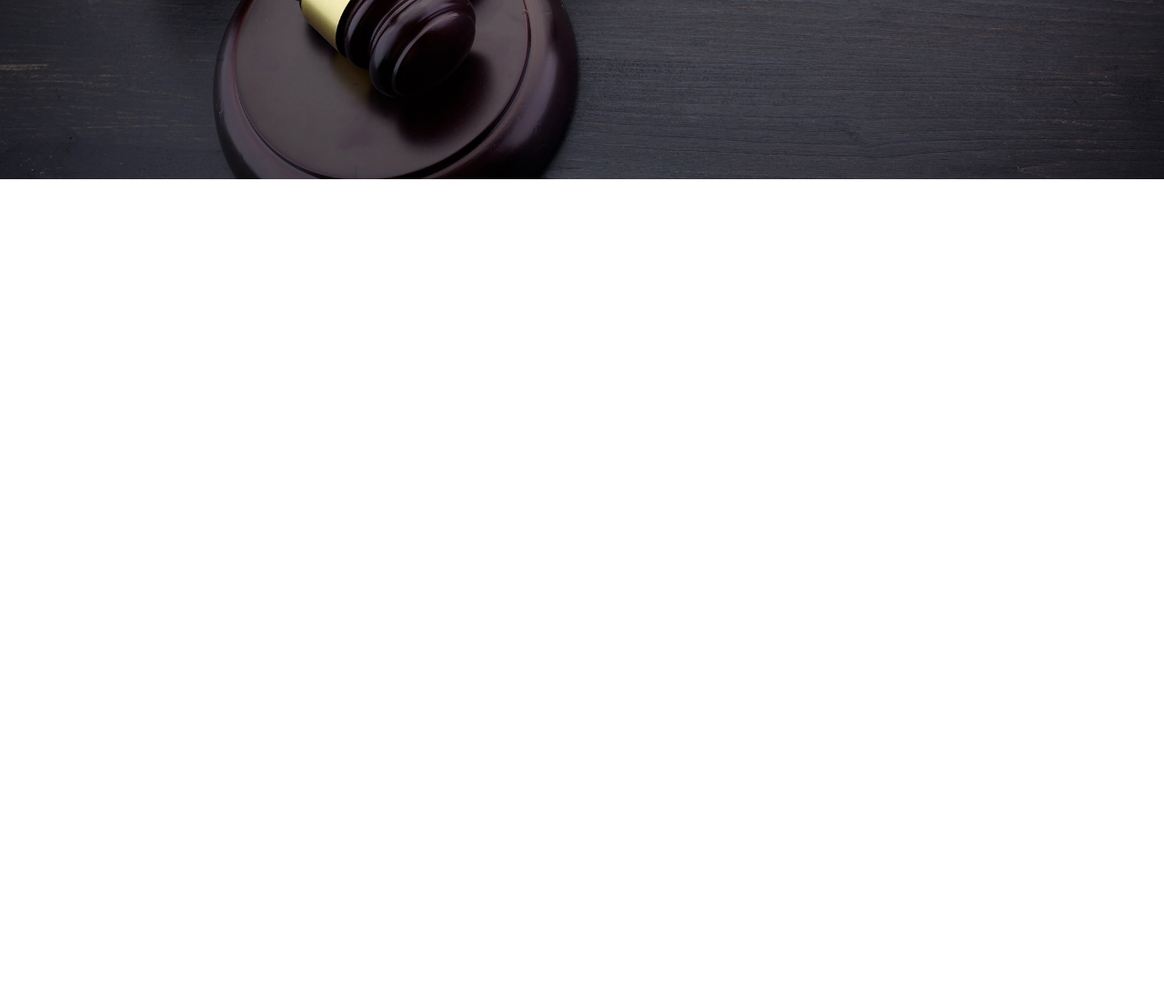
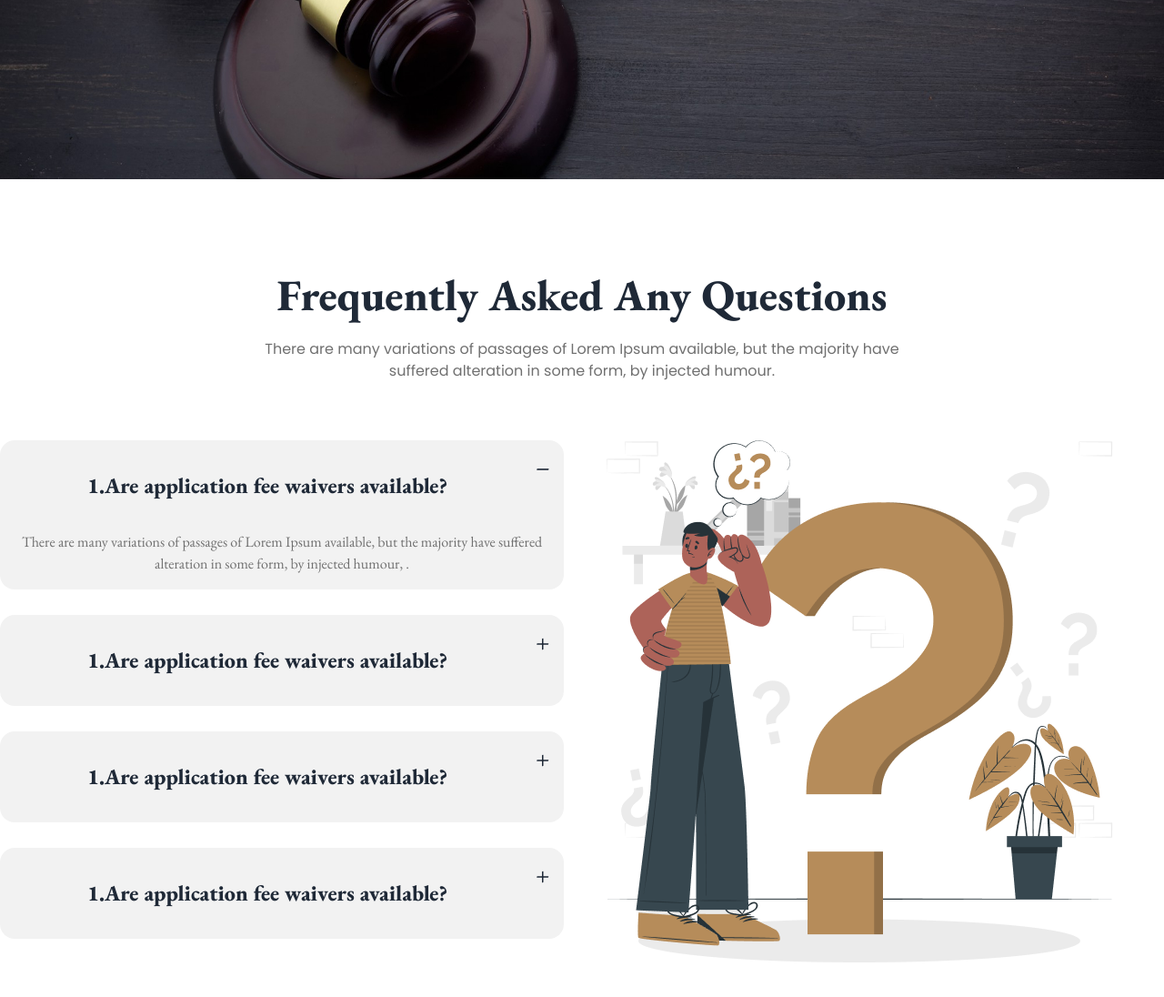
Before and after one commit to hafizur45/legal-solution, a plain HTML site: page index.html in a window 1280 px wide. Shown: the part 2789-3885 px from the top of the page at 91% size. Before the commit the page ends 3089 px from the top, so only its background shows below. Drawn offline with nearby package versions, Linux system fonts and the light colour scheme.

Commit message:
faq added

```diff
--- a/index.html
+++ b/index.html
@@ -293,6 +293,63 @@
 
     </section>
 
+    <!-- faq -->
+
+    <section class="my-24 text-center">
+        <h2 class="text-5xl font-extrabold">Frequently Asked Any Questions</h2>
+        <p class="font-poppins text-base text-text-primary mt-6">There are many variations of passages of Lorem Ipsum available, but the majority have <br> suffered alteration in some form, by injected humour.</p>
+
+        <div class="flex flex-col gap-10 lg:flex-row mt-16">
+            <div class="flex-1 space-y-7" >
+                <div class="collapse collapse-plus bg-base-200">
+                    <input type="radio" name="my-accordion-3" checked="checked" />
+                    <div class="collapse-title text-2xl font-extrabold h-[100px] flex items-center justify-center">
+                     1.Are application fee waivers available?
+                    </div>
+                    <div class="collapse-content text-base text-[#707070]">
+                      <p>There are many variations of passages of Lorem Ipsum available, but the majority have suffered alteration in some form, by injected humour, . </p>
+                    </div>
+                  </div>
+                  <div class="collapse collapse-plus bg-base-200">
+                    <input type="radio" name="my-accordion-3" />
+                    <div class="collapse-title text-2xl font-extrabold h-[100px] flex items-center justify-center">
+                        1.Are application fee waivers available?
+                       </div>
+                       <div class="collapse-content text-base text-[#707070]">
+                         <p>There are many variations of passages of Lorem Ipsum available, but the majority have suffered alteration in some form, by injected humour, . </p>
+                       </div>
+                    </div>
+                  <div class="collapse collapse-plus bg-base-200">
+                    <input type="radio" name="my-accordion-3" />
+                    <div class="collapse-title text-2xl font-extrabold h-[100px] flex items-center justify-center">
+                        1.Are application fee waivers available?
+                       </div>
+                       <div class="collapse-content text-base text-[#707070]">
+                         <p>There are many variations of passages of Lorem Ipsum available, but the majority have suffered alteration in some form, by injected humour, . </p>
+                       </div>
+                  </div>
+                  <div class="collapse collapse-plus bg-base-200">
+                    <input type="radio" name="my-accordion-3" />
+                    <div class="collapse-title text-2xl font-extrabold h-[100px] flex items-center justify-center">
+                        1.Are application fee waivers available?
+                       </div>
+                       <div class="collapse-content text-base text-[#707070]">
+                         <p>There are many variations of passages of Lorem Ipsum available, but the majority have suffered alteration in some form, by injected humour, . </p>
+                       </div>
+                  </div>
+
+            </div>
+
+            <div class="flex-1">
+
+                <img class="" src="./images/faq.png" alt="">
+
+            </div>
+        </div>
+
+
+    </section>
+
 
 
        </main>
```
